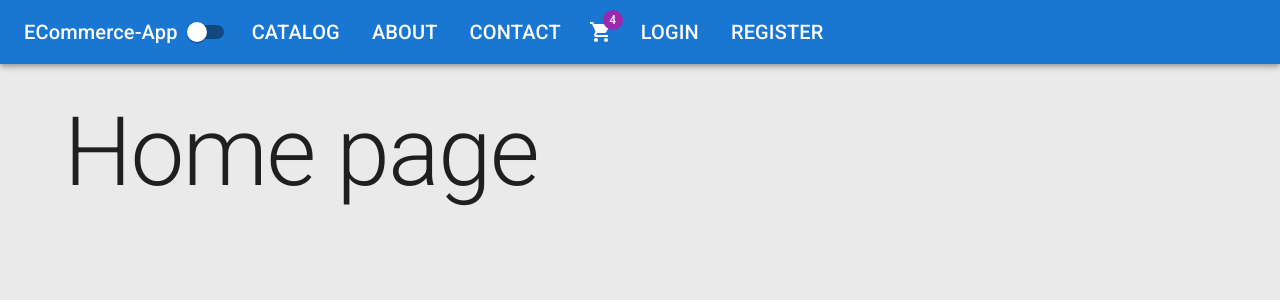
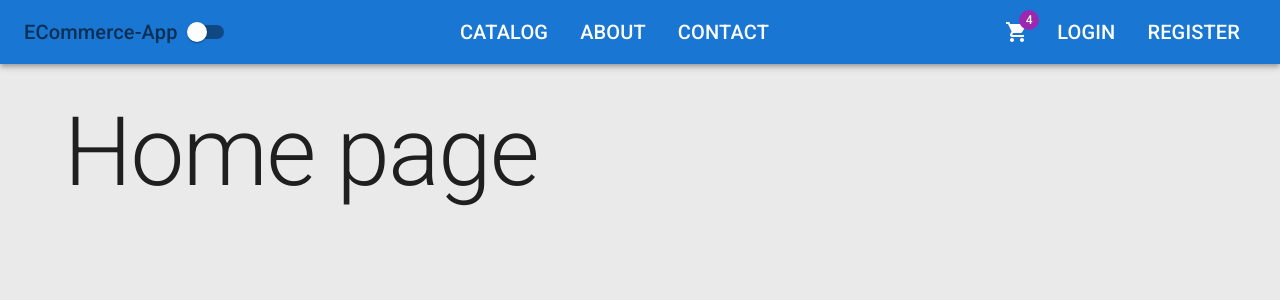
Before and after one commit to hristinacvetanoska/ECommerce-Frontend, a React (Create React App) app: page / in a window 1280 px wide. Shown: the top 300 px of the page. Built offline with nearby package versions, Linux system fonts and the light colour scheme.

Commit message:
Adding the product detail page content

```diff
--- a/package.json
+++ b/package.json
@@ -15,6 +15,7 @@
     "@types/react": "^18.0.20",
     "@types/react-dom": "^18.0.6",
     "@types/react-router-dom": "^5.3.2",
+    "axios": "^0.27.2",
     "react": "^18.2.0",
     "react-dom": "^18.2.0",
     "react-router-dom": "^5.3.0",
--- a/src/app/layout/Header.tsx
+++ b/src/app/layout/Header.tsx
@@ -2,6 +2,7 @@
 import {
   AppBar,
   Badge,
+  Box,
   IconButton,
   List,
   ListItem,
@@ -23,31 +24,49 @@
   { title: "login", path: "/login" },
   { title: "register", path: "/register" },
 ];
+const navStyle = {
+  color: "inherit",
+  textDecoration: "none",
+  typography: "h6",
+  "&:hover": {
+    color: "grey.500",
+  },
+  "&.active": {
+    color: "text.secondary",
+  },
+};
 export default function Header({ darkMode, handleThemeChange }: Props) {
   return (
     <AppBar position="static" sx={{ mb: 4 }}>
-      <Toolbar>
+      <Toolbar
+        sx={{
+          display: "flex",
+          justifyContent: "space-between",
+          alignItems: "center",
+        }}
+      >
+        <Box display="flex" alignItems="center">
           <Typography
             variant="h6"
             component={NavLink}
             to="/"
-          sx={{ color: "inherit", textDecoration: "none" }}
+            exact
+            sx={navStyle}
           >
             ECommerce-App
           </Typography>
           <Switch checked={darkMode} onChange={handleThemeChange} />
+        </Box>
+
         <List sx={{ display: "flex" }}>
           {midLinks.map(({ title, path }) => (
-            <ListItem
-              component={NavLink}
-              to={path}
-              key={path}
-              sx={{ color: "inherit", typography: "h6" }}
-            >
+            <ListItem component={NavLink} to={path} key={path} sx={navStyle}>
               {title.toUpperCase()}
             </ListItem>
           ))}
         </List>
+
+        <Box display="flex" alignItems="center">
           <IconButton size="large" sx={{ color: "inherit" }}>
             <Badge badgeContent={4} color="secondary">
               <ShoppingCart />
@@ -55,16 +74,12 @@
           </IconButton>
           <List sx={{ display: "flex" }}>
             {rightLinks.map(({ title, path }) => (
-            <ListItem
-              component={NavLink}
-              to={path}
-              key={path}
-              sx={{ color: "inherit", typography: "h6" }}
-            >
+              <ListItem component={NavLink} to={path} key={path} sx={navStyle}>
                 {title.toUpperCase()}
               </ListItem>
             ))}
           </List>
+        </Box>
       </Toolbar>
     </AppBar>
   );
--- a/src/features/catalog/ProductCard.tsx
+++ b/src/features/catalog/ProductCard.tsx
@@ -8,6 +8,7 @@
   CardMedia,
   Typography,
 } from "@mui/material";
+import { Link } from "react-router-dom";
 import { Product } from "../../app/models/product";
 interface Props {
   product: Product;
@@ -45,7 +46,9 @@
       </CardContent>
       <CardActions>
         <Button size="small">Add to cart</Button>
-        <Button size="small">View</Button>
+        <Button component={Link} to={`/catalog/${product.id}`} size="small">
+          View
+        </Button>
       </CardActions>
     </Card>
   );
--- a/src/features/catalog/ProductDetails.tsx
+++ b/src/features/catalog/ProductDetails.tsx
@@ -1,5 +1,73 @@
-import { Typography } from "@mui/material";
+import {
+  Divider,
+  Grid,
+  Table,
+  TableBody,
+  TableCell,
+  TableContainer,
+  TableRow,
+  Typography,
+} from "@mui/material";
+import axios from "axios";
+import { useEffect, useState } from "react";
+import { useParams } from "react-router-dom";
+import { Product } from "../../app/models/product";
 
 export default function ProductDetails() {
-  return <Typography variant="h1">Product details</Typography>;
+  const { id } = useParams<{ id: string }>();
+  const [product, setProduct] = useState<Product | null>(null);
+  const [loading, setLoading] = useState(true);
+  useEffect(() => {
+    axios
+      .get(`https://localhost:7219/api/Products/${id}`)
+      .then((response) => setProduct(response.data))
+      .catch((error) => console.log(error))
+      .finally(() => setLoading(false));
+  }, [id]);
+  if (loading) return <h3>Loading...</h3>;
+  if (!product) return <h3>Product not found</h3>;
+  return (
+    <Grid container spacing={6}>
+      <Grid item xs={6}>
+        <img
+          src={product.pictureUrl}
+          alt={product.name}
+          style={{ width: "100%" }}
+        />
+      </Grid>
+      <Grid item xs={6}>
+        <Typography variant="h3">{product.name}</Typography>
+        <Divider sx={{ mb: 2 }} />
+        <Typography variant="h4" color="secondary">
+          {product.price.toFixed(2)} мкд
+        </Typography>
+        <TableContainer>
+          <Table>
+            <TableBody>
+              <TableRow>
+                <TableCell>Name</TableCell>
+                <TableCell>{product.name}</TableCell>
+              </TableRow>
+              <TableRow>
+                <TableCell>Description</TableCell>
+                <TableCell>{product.description}</TableCell>
+              </TableRow>
+              <TableRow>
+                <TableCell>Type</TableCell>
+                <TableCell>{product.type}</TableCell>
+              </TableRow>
+              <TableRow>
+                <TableCell>Brand</TableCell>
+                <TableCell>{product.brand}</TableCell>
+              </TableRow>
+              <TableRow>
+                <TableCell>Quantity in stock</TableCell>
+                <TableCell>{product.quantityInStock}</TableCell>
+              </TableRow>
+            </TableBody>
+          </Table>
+        </TableContainer>
+      </Grid>
+    </Grid>
+  );
 }
```
Also changed, not shown: 1 other file (tests, documents, lock files or other folders). Lines whose indentation alone changed are shown as unchanged.
